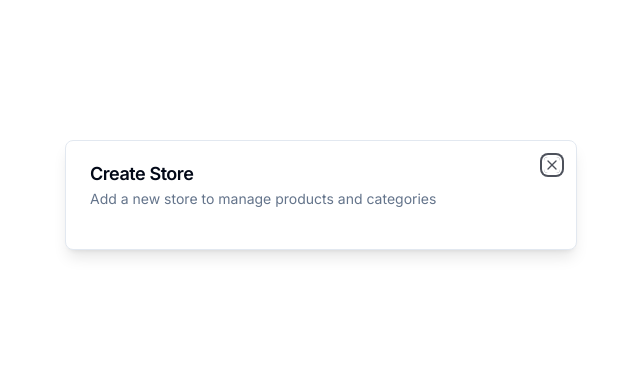
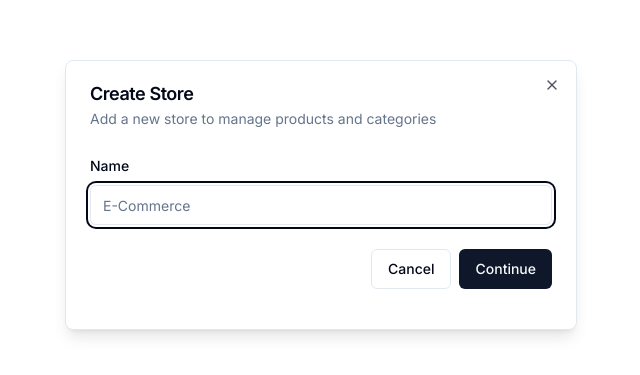
Before and after one commit to JinhuiWeng/ecommerce-admin, a Next.js app: page / in a window 1280 px wide. Shown: the part 205-580 px from the top of the page, without its empty margins (319-959 px from the left). Built offline with nearby package versions, Linux system fonts and the light colour scheme.

Commit message:
Form components; Prisma, PlanetScale, MySQL setup

```diff
--- /dev/null
+++ b/app/api/stores/route.ts
@@ -0,0 +1,31 @@
+import prismadb from "@/lib/prismadb";
+import { auth } from "@clerk/nextjs";
+import { NextResponse } from "next/server";
+
+export async function POST(req: Request) {
+  try {
+      const { userId } = auth();
+      const body = await req.json();
+
+      const { name } = body;
+
+      if (!userId) {
+        return new NextResponse("Unauthorized", { status: 401 });
+      }
+
+      if (!name) {
+        return new NextResponse("Name is required", { status: 400 });
+      }
+
+      const store = await prismadb.store.create({
+        data: {
+          name,
+          userId
+        }
+      })
+
+      return NextResponse.json(store);
+  } catch (error) {
+    return new NextResponse("Interal error", { status: 500 });
+  }
+}
--- a/app/layout.tsx
+++ b/app/layout.tsx
@@ -3,6 +3,8 @@
 import { Inter } from "next/font/google";
 import { ClerkProvider } from "@clerk/nextjs";
 import { ModalProvider } from "@/providers/modal-provider";
+import { ToasterProvider } from "@/providers/toast-provider";
+
 
 const inter = Inter({ subsets: ["latin"] });
 
@@ -20,6 +22,7 @@
     <ClerkProvider>
       <html lang="en">
         <body className={inter.className}>
+          <ToasterProvider />
           <ModalProvider />
           {children}
         </body>
--- a/components/modals/store-modal.tsx
+++ b/components/modals/store-modal.tsx
@@ -1,10 +1,52 @@
 "use client";
+
+import * as z from "zod";
+import { useForm } from "react-hook-form";
+import { zodResolver } from "@hookform/resolvers/zod";
+import { useState } from "react";
+import axios from "axios";
+import toast from "react-hot-toast";
 
 import { useStoreModal } from "@/hooks/use-store-modal";
 import { Modal } from "@/components/ui/modal";
+import {
+  Form,
+  FormControl,
+  FormField,
+  FormItem,
+  FormLabel,
+  FormMessage,
+} from "../ui/form";
+import { Input } from "../ui/input";
+import { Button } from "../ui/button";
+
+const formSchema = z.object({
+  name: z.string().min(1),
+});
 
 export const StoreModal = () => {
   const storeModal = useStoreModal();
+
+  const [loading, setLoading] = useState(false);
+
+  const form = useForm<z.infer<typeof formSchema>>({
+    resolver: zodResolver(formSchema),
+    defaultValues: {
+      name: "",
+    },
+  });
+
+  const onSubmit = async (values: z.infer<typeof formSchema>) => {
+    try {
+      setLoading(true);
+      const response = await axios.post("/api/stores", values);
+      toast.success("Store created.");
+    } catch (error) {
+      toast.error("Something went wrong.");
+    } finally {
+      setLoading(false);
+    }
+  };
 
   return (
     <Modal
@@ -12,6 +54,45 @@
       description="Add a new store to manage products and categories"
       isOpen={storeModal.isOpen}
       onClose={storeModal.onClose}
-    ></Modal>
+    >
+      <div>
+        <div className="space-y-4 py-2 pb-4">
+          <Form {...form}>
+            <form onSubmit={form.handleSubmit(onSubmit)}>
+              <FormField
+                control={form.control}
+                name="name"
+                render={({ field }) => (
+                  <FormItem>
+                    <FormLabel>Name</FormLabel>
+                    <FormControl>
+                      <Input
+                        disabled={loading}
+                        placeholder="E-Commerce"
+                        {...field}
+                      />
+                    </FormControl>
+                    <FormMessage />
+                  </FormItem>
+                )}
+              />
+
+              <div className="pt-6 space-x-2 flex items-center justify-end w-full">
+                <Button
+                  disabled={loading}
+                  variant="outline"
+                  onClick={storeModal.onClose}
+                >
+                  Cancel
+                </Button>
+                <Button disabled={loading} type="submit">
+                  Continue
+                </Button>
+              </div>
+            </form>
+          </Form>
+        </div>
+      </div>
+    </Modal>
   );
 };
--- /dev/null
+++ b/components/ui/form.tsx
@@ -0,0 +1,176 @@
+import * as React from "react"
+import * as LabelPrimitive from "@radix-ui/react-label"
+import { Slot } from "@radix-ui/react-slot"
+import {
+  Controller,
+  ControllerProps,
+  FieldPath,
+  FieldValues,
+  FormProvider,
+  useFormContext,
+} from "react-hook-form"
+
+import { cn } from "@/lib/utils"
+import { Label } from "@/components/ui/label"
+
+const Form = FormProvider
+
+type FormFieldContextValue<
+  TFieldValues extends FieldValues = FieldValues,
+  TName extends FieldPath<TFieldValues> = FieldPath<TFieldValues>
+> = {
+  name: TName
+}
+
+const FormFieldContext = React.createContext<FormFieldContextValue>(
+  {} as FormFieldContextValue
+)
+
+const FormField = <
+  TFieldValues extends FieldValues = FieldValues,
+  TName extends FieldPath<TFieldValues> = FieldPath<TFieldValues>
+>({
+  ...props
+}: ControllerProps<TFieldValues, TName>) => {
+  return (
+    <FormFieldContext.Provider value={{ name: props.name }}>
+      <Controller {...props} />
+    </FormFieldContext.Provider>
+  )
+}
+
+const useFormField = () => {
+  const fieldContext = React.useContext(FormFieldContext)
+  const itemContext = React.useContext(FormItemContext)
+  const { getFieldState, formState } = useFormContext()
+
+  const fieldState = getFieldState(fieldContext.name, formState)
+
+  if (!fieldContext) {
+    throw new Error("useFormField should be used within <FormField>")
+  }
+
+  const { id } = itemContext
+
+  return {
+    id,
+    name: fieldContext.name,
+    formItemId: `${id}-form-item`,
+    formDescriptionId: `${id}-form-item-description`,
+    formMessageId: `${id}-form-item-message`,
+    ...fieldState,
+  }
+}
+
+type FormItemContextValue = {
+  id: string
+}
+
+const FormItemContext = React.createContext<FormItemContextValue>(
+  {} as FormItemContextValue
+)
+
+const FormItem = React.forwardRef<
+  HTMLDivElement,
+  React.HTMLAttributes<HTMLDivElement>
+>(({ className, ...props }, ref) => {
+  const id = React.useId()
+
+  return (
+    <FormItemContext.Provider value={{ id }}>
+      <div ref={ref} className={cn("space-y-2", className)} {...props} />
+    </FormItemContext.Provider>
+  )
+})
+FormItem.displayName = "FormItem"
+
+const FormLabel = React.forwardRef<
+  React.ElementRef<typeof LabelPrimitive.Root>,
+  React.ComponentPropsWithoutRef<typeof LabelPrimitive.Root>
+>(({ className, ...props }, ref) => {
+  const { error, formItemId } = useFormField()
+
+  return (
+    <Label
+      ref={ref}
+      className={cn(error && "text-destructive", className)}
+      htmlFor={formItemId}
+      {...props}
+    />
+  )
+})
+FormLabel.displayName = "FormLabel"
+
+const FormControl = React.forwardRef<
+  React.ElementRef<typeof Slot>,
+  React.ComponentPropsWithoutRef<typeof Slot>
+>(({ ...props }, ref) => {
+  const { error, formItemId, formDescriptionId, formMessageId } = useFormField()
+
+  return (
+    <Slot
+      ref={ref}
+      id={formItemId}
+      aria-describedby={
+        !error
+          ? `${formDescriptionId}`
+          : `${formDescriptionId} ${formMessageId}`
+      }
+      aria-invalid={!!error}
+      {...props}
+    />
+  )
+})
+FormControl.displayName = "FormControl"
+
+const FormDescription = React.forwardRef<
+  HTMLParagraphElement,
+  React.HTMLAttributes<HTMLParagraphElement>
+>(({ className, ...props }, ref) => {
+  const { formDescriptionId } = useFormField()
+
+  return (
+    <p
+      ref={ref}
+      id={formDescriptionId}
+      className={cn("text-sm text-muted-foreground", className)}
+      {...props}
+    />
+  )
+})
+FormDescription.displayName = "FormDescription"
+
+const FormMessage = React.forwardRef<
+  HTMLParagraphElement,
+  React.HTMLAttributes<HTMLParagraphElement>
+>(({ className, children, ...props }, ref) => {
+  const { error, formMessageId } = useFormField()
+  const body = error ? String(error?.message) : children
+
+  if (!body) {
+    return null
+  }
+
+  return (
+    <p
+      ref={ref}
+      id={formMessageId}
+      className={cn("text-sm font-medium text-destructive", className)}
+      {...props}
+    >
+      {body}
+    </p>
+  )
+})
+FormMessage.displayName = "FormMessage"
+
+export {
+  useFormField,
+  Form,
+  FormItem,
+  FormLabel,
+  FormControl,
+  FormDescription,
+  FormMessage,
+  FormField,
+}
--- /dev/null
+++ b/components/ui/input.tsx
@@ -0,0 +1,25 @@
+import * as React from "react"
+
+import { cn } from "@/lib/utils"
+
+export interface InputProps
+  extends React.InputHTMLAttributes<HTMLInputElement> {}
+
+const Input = React.forwardRef<HTMLInputElement, InputProps>(
+  ({ className, type, ...props }, ref) => {
+    return (
+      <input
+        type={type}
+        className={cn(
+          "flex h-10 w-full rounded-md border border-input bg-background px-3 py-2 text-sm ring-offset-background file:border-0 file:bg-transparent file:text-sm file:font-medium placeholder:text-muted-foreground focus-visible:outline-none focus-visible:ring-2 focus-visible:ring-ring focus-visible:ring-offset-2 disabled:cursor-not-allowed disabled:opacity-50",
+          className
+        )}
+        ref={ref}
+        {...props}
+      />
+    )
+  }
+)
+Input.displayName = "Input"
+
+export { Input }
--- /dev/null
+++ b/components/ui/label.tsx
@@ -0,0 +1,26 @@
+"use client"
+
+import * as React from "react"
+import * as LabelPrimitive from "@radix-ui/react-label"
+import { cva, type VariantProps } from "class-variance-authority"
+
+import { cn } from "@/lib/utils"
+
+const labelVariants = cva(
+  "text-sm font-medium leading-none peer-disabled:cursor-not-allowed peer-disabled:opacity-70"
+)
+
+const Label = React.forwardRef<
+  React.ElementRef<typeof LabelPrimitive.Root>,
+  React.ComponentPropsWithoutRef<typeof LabelPrimitive.Root> &
+    VariantProps<typeof labelVariants>
+>(({ className, ...props }, ref) => (
+  <LabelPrimitive.Root
+    ref={ref}
+    className={cn(labelVariants(), className)}
+    {...props}
+  />
+))
+Label.displayName = LabelPrimitive.Root.displayName
+
+export { Label }
--- /dev/null
+++ b/lib/prismadb.ts
@@ -0,0 +1,10 @@
+import { PrismaClient } from '@prisma/client';
+
+declare global {
+  var prisma: PrismaClient | undefined
+};
+
+const prismadb = globalThis.prisma || new PrismaClient();
+if (process.env.NODE_ENV !== 'production') globalThis.prisma = prismadb;
+
+export default prismadb;
--- /dev/null
+++ b/providers/toast-provider.tsx
@@ -0,0 +1,7 @@
+"use client";
+
+import { Toaster } from "react-hot-toast";
+
+export const ToasterProvider = () => {
+  return <Toaster />;
+};
```
Also changed, not shown: package.json (+10 -0 lines), 2 other files (tests, documents, lock files or other folders).
